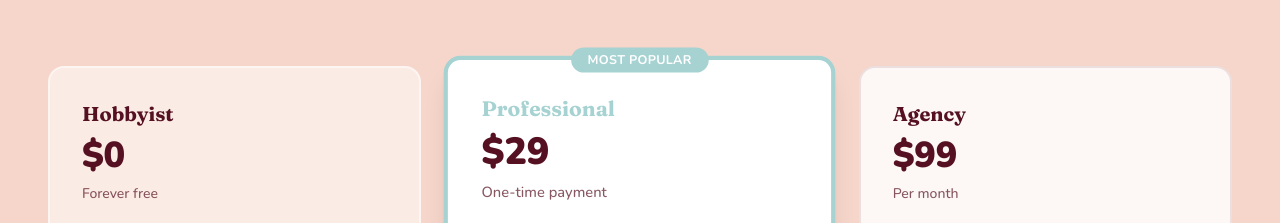
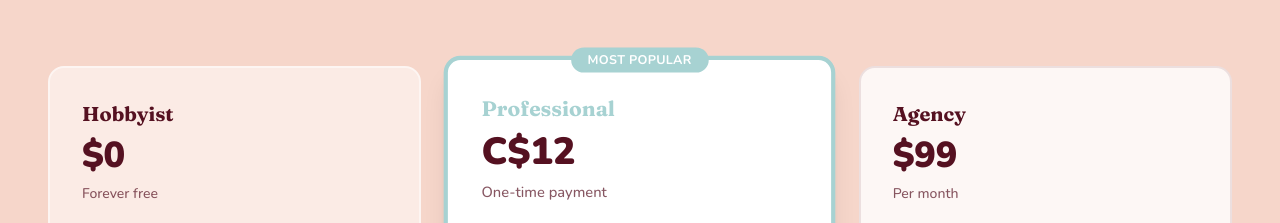
Before and after one commit to jeffreyliknes/Balloon-Sight, a Next.js app: page / in a window 1280 px wide. Shown: the part 2502-2725 px from the top of the page. Built offline with nearby package versions, Linux system fonts and the light colour scheme.

Commit message:
Update pricing to show C Canadian dollars for paid report

```diff
--- a/app/page.tsx
+++ b/app/page.tsx
@@ -384,7 +384,7 @@ export default function LandingPage() {
                                 onClick={() => window.location.href = `https://buy.stripe.com/eVq00j2At4qp2mB3uE0oM00?client_reference_id=${encodeURIComponent(result.url)}`}
                                 className="h-16 px-10 rounded-full bg-accent hover:bg-accent/90 text-white text-xl font-bold shadow-xl hover:shadow-2xl transition-all transform hover:-translate-y-1"
                             >
-                                Download Full AI Visibility Report — $12
+                                Download Full AI Visibility Report — C$12
                             </Button>
                             <p className="mt-4 text-sm text-brand-primary/50 font-bold uppercase tracking-widest">One-time payment • Money-back guarantee</p>
                         </div>
--- a/components/PricingSection.tsx
+++ b/components/PricingSection.tsx
@@ -63,7 +63,7 @@ export function PricingSection() {
             </div>
             <div className="mb-6">
               <h3 className="text-xl font-bold font-serif mb-2 text-secondary">Professional</h3>
-              <div className="text-4xl font-black">$29</div>
+              <div className="text-4xl font-black">C$12</div>
               <p className="text-sm opacity-70 font-medium mt-2">One-time payment</p>
             </div>
             <ul className="space-y-4 mb-8 flex-1">
```
